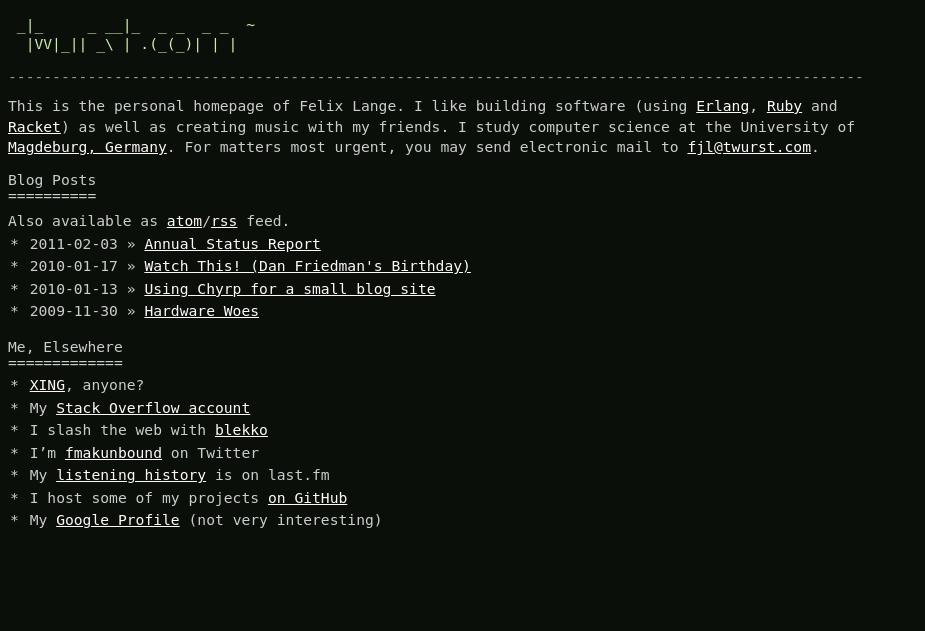
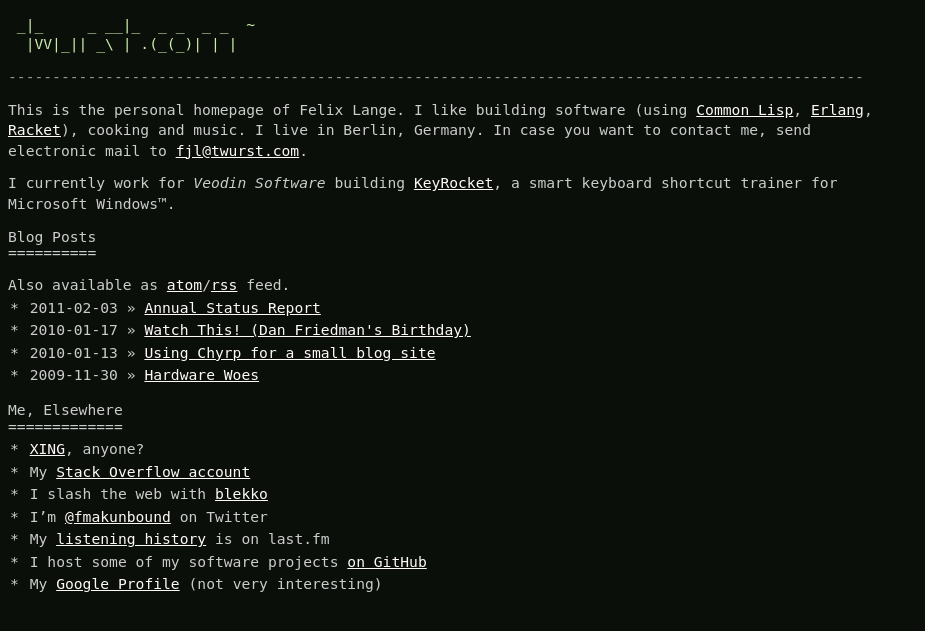
Before and after one commit to fjl/twurst.com, a Jekyll site: the page built from index.markdown, in a window 1280 px wide. Shown: the top 631 px of the page, without its empty margins (0-925 px from the left). Built offline with Jekyll 4.4.1, drawn with Linux system fonts in a browser that asks for light colours.

Commit message:
update bio

```diff
--- a/index.markdown
+++ b/index.markdown
@@ -1,13 +1,18 @@
 ---
 layout: root
 ---
-This is the personal homepage of Felix Lange.  I like building software (using [Erlang](http://erlang.org),
-[Ruby](http://ruby-lang.org) and [Racket](http://racket-lang.org)) as well as creating music with my friends.
-I study computer science at the University of [Magdeburg, Germany][maps].
-For matters most urgent, you may send electronic mail to
+This is the personal homepage of Felix Lange.
+I like building software (using [Common Lisp][hyperspec], [Erlang][erlang], [Racket][racket]),
+cooking and music.
+I live in Berlin, Germany. In case you want to contact me, send electronic mail to
 <span class="mail">fjl [at] twurst [dot] com</span>.
 
-[maps]: http://maps.google.com/maps?f=q&amp;source=s_q&amp;hl=en&amp;q=Magdeburg,+Saxony-Anhalt,+Germany&amp;sll=37.09024,-95.712891&amp;sspn=32.197599,56.337891&amp;ie=UTF8&amp;cd=1&amp;geocode=FYx0GwMd3Y-xAA&amp;split=0&amp;hq=&amp;hnear=Magdeburg,+Saxony-Anhalt,+Germany&amp;ll=52.177721,11.636581&amp;spn=12.463064,28.168945&amp;t=h&amp;z=5
+I currently work for *Veodin Software* building [KeyRocket](http://keyrocket.com/),
+a smart keyboard shortcut trainer for Microsoft Windows™.
+
+[hyperspec]: http://www.ai.mit.edu/projects/iiip/doc/CommonLISP/HyperSpec/FrontMatter/index.html "Common Lisp Hyperspec"
+[erlang]: http://erlang.org "Erlang Homepage"
+[racket]: http://racket-lang.org "Racket Homepage"
 
 Blog Posts
 ==========
@@ -25,9 +30,9 @@
   <li><a rel="me" href="https://www.xing.com/profile/Felix_Lange11">XING</a>, anyone?</li>
   <li>My <a href='http://stackoverflow.com/users/252612/felix-lange' rel='me'>Stack Overflow account</a></li>
   <li>I slash the web with <a href='http://blekko.com/user/fjl' rel='me'>blekko</a></li>
-  <li>I&#8217;m <a href='http://twitter.com/fmakunbound' rel='me'>fmakunbound</a> on Twitter</li>
+  <li>I&#8217;m <a href='http://twitter.com/fmakunbound' rel='me'>@fmakunbound</a> on Twitter</li>
   <li>My <a href='http://last.fm/user/polenkommutator' rel='me'>listening history</a> is on last.fm</li>
-  <li>I host some of my projects <a href='http://github.com/fjl' rel='me'>on GitHub</a></li>
+  <li>I host some of my software projects <a href='http://github.com/fjl' rel='me'>on GitHub</a></li>
   <li>My <a href='http://www.google.com/profiles/twursted' rel='me'>Google Profile</a> (not very interesting)</li>
 </ul>
 
--- a/static/design.css
+++ b/static/design.css
@@ -37,7 +37,7 @@
 }
 
 p {
-  margin: 0.3em 0 0 0;
+  margin: 0.8em 0 0 0;
 }
 
 hr {
```
